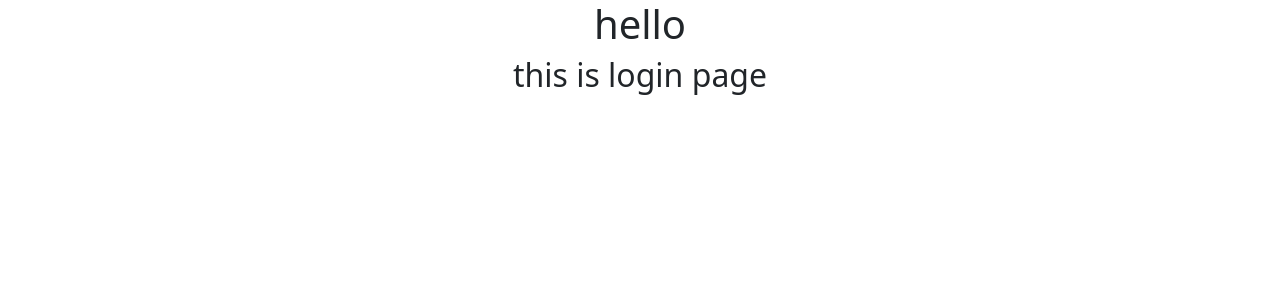
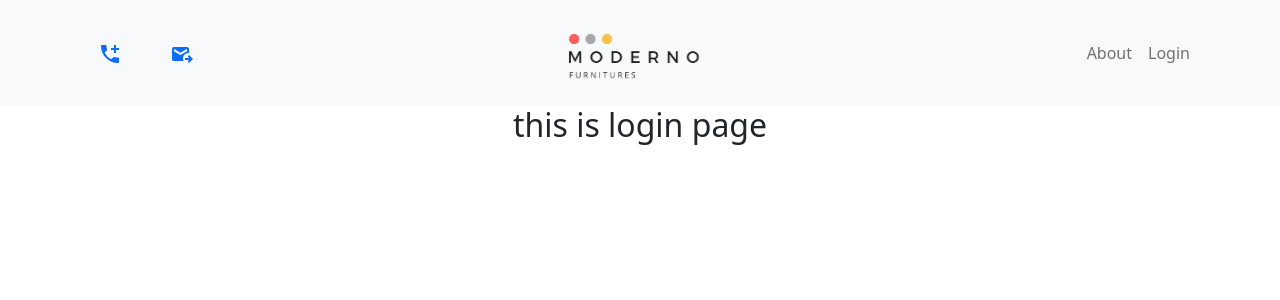
Before and after one commit to sajeeb-ahmeed/mordena-client, a React (Create React App) app: page /login in a window 1280 px wide. Shown: the top 300 px of the page. Built offline with nearby package versions, Linux system fonts and the light colour scheme.

Commit message:
Header added

```diff
--- a/src/App.css
+++ b/src/App.css
@@ -28,10 +28,15 @@
   color: #61dafb;
 }
 
+.object-fit {
+  object-fit: cover;
+}
+
 @keyframes App-logo-spin {
   from {
     transform: rotate(0deg);
   }
+
   to {
     transform: rotate(360deg);
   }
--- a/src/Pages/Shared/Header/Header.js
+++ b/src/Pages/Shared/Header/Header.js
@@ -1,12 +1,42 @@
 import React from 'react';
-import PageTitle from '../PageTittle/PageTitle';
-
+import { Container, Nav, Navbar } from 'react-bootstrap';
+import { Link } from 'react-router-dom';
+import logo from '../../../images/logo.png'
+import { MdAddIcCall, MdOutgoingMail } from 'react-icons/md'
 const Header = () => {
     return (
-        <div>
-            <PageTitle title=""></PageTitle>
-            <h1>hello</h1>
-        </div>
+        <>
+            <Navbar collapseOnSelect expand="lg" sticky='top' bg="light" variant="light">
+                <Container>
+                    <Navbar.Brand as={Link} to="/">
+
+                    </Navbar.Brand>
+                    <Navbar.Toggle aria-controls="responsive-navbar-nav" />
+                    <Navbar.Collapse id="responsive-navbar-nav">
+                        <Nav className="me-auto">
+
+                            <a className='me-lg-5' href="tel:+8801748402018">
+                                <MdAddIcCall size="24" className="nav-linker" />
+                            </a>
+                            <span onClick={() => window.location = 'mailto:sajeeb.web@gmail.com'}> <MdOutgoingMail size="24" className="nav-linker text-primary" /></span>
+
+                        </Nav>
+                        <Nav className='mx-auto text-center d-block'>
+                            <img className='object-fit' height={90} width={170} src={logo} alt="" />
+                        </Nav>
+                        <Nav className="ms-auto">
+                            <Nav.Link as={Link} to="about">About</Nav.Link>
+
+
+
+                            <Nav.Link as={Link} to="login">
+                                Login
+                            </Nav.Link>
+                        </Nav>
+                    </Navbar.Collapse>
+                </Container>
+            </Navbar>
+        </>
     );
 };
 
```
Also changed, not shown: src/images/logo.png.
